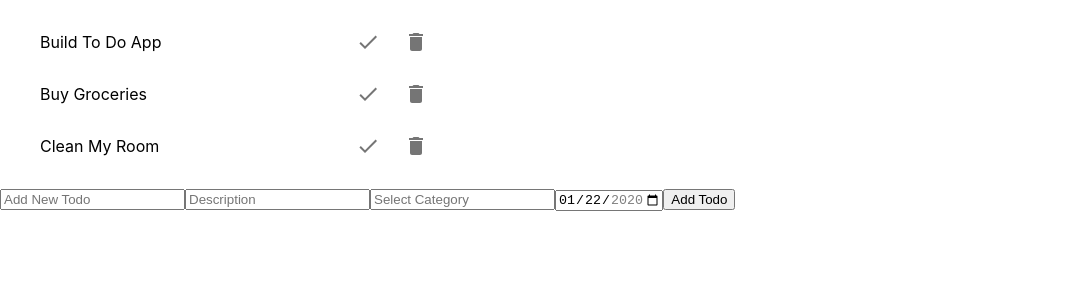
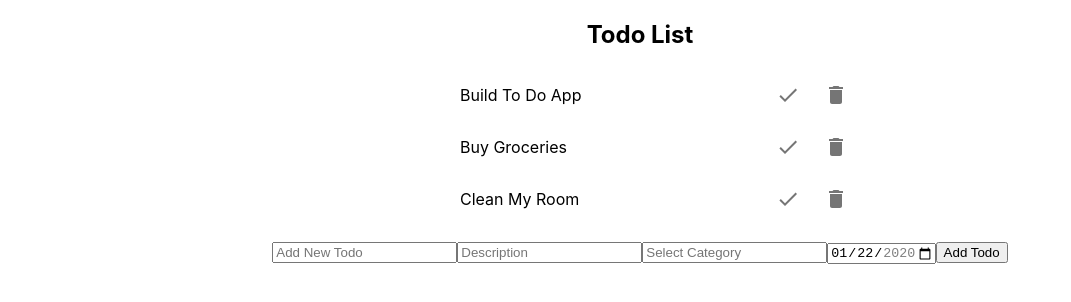
Before and after one commit to hexular/northone_todo, a React (Create React App) app: page / in a window 1280 px wide. Shown: the top 302 px of the page, without its empty margins (0-1071 px from the left). Built offline with nearby package versions, Linux system fonts and the light colour scheme.

Commit message:
style todo list

```diff
--- a/src/App.js
+++ b/src/App.js
@@ -1,7 +1,6 @@
 import React, { useState } from 'react'
-// import './App.css'
+import './App.css'
 import Input from './components/Input'
-import TodoItem from './components/TodoItem'
 import TodoList from './components/TodoList'
 
 const today = new Date().toISOString().slice(0, 10)
@@ -54,6 +53,7 @@ function App() {
 
   return (
     <div className="App">
+      <h2>Todo List</h2>
       <TodoList todos={todos} markDone={markDone} deleteTodo={deleteTodo}/>
       <Input newTodo={newTodo} today={today}/>
     </div>
--- a/src/components/Todo.css
+++ b/src/components/Todo.css
@@ -23,3 +23,9 @@
   display: flex;
   justify-content: flex-start;
 }
+
+.table {
+  display: flex;
+  align-items: center;
+  flex-direction: column;
+}
--- a/src/components/TodoItem.js
+++ /dev/null
@@ -1,9 +0,0 @@
-import React from 'react';
-
-export default function Item(props) {
-  return (
-    <li>
-
-    </li>
-  )
-}
--- a/src/components/TodoList.js
+++ b/src/components/TodoList.js
@@ -11,7 +11,6 @@ export default function List(props) {
       <React.Fragment>
         <li className={todo.done ? "done list" : "pending list"} key={i}>
           <p className="title">{todo.name}</p>
-          {/* {todo.due} */}
           <div className="icons">
             <IconButton onClick={() => props.markDone(i)}>
               <CheckIcon />
@@ -26,7 +25,7 @@ export default function List(props) {
   })
 
   return (
-    <ul>
+    <ul className="table">
       {list}
     </ul>
   )
```
